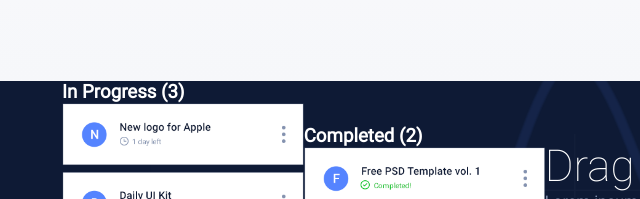
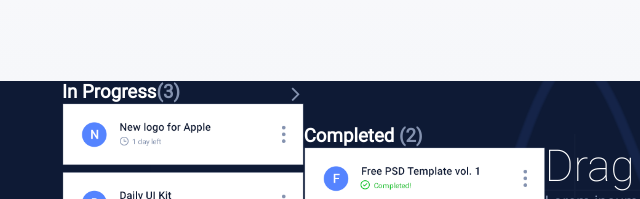
Before and after one commit to TIIvnderg0D/Templates.github.io, a plain HTML site: page Mercury/index.html in a window 1280 px wide. Shown: the part 2161-2360 px from the top of the page, 66-706 px from the left. Drawn offline with Linux system fonts and the light colour scheme.

Commit message:
Update index.html

```diff
--- a/Mercury/index.html
+++ b/Mercury/index.html
@@ -113,15 +113,15 @@
             <div class="drag wrapper">
                 <div class="items">
                     <div id="inP">
+                            <h3 class="legend" id="arrow-one">In Progress<div class="count">(3)</div></h3>
                         <ul>
-                            <h3 class="legend">In Progress (3)</h3>
                             <li class="itemimg"><img src="images/InProgress.png" alt="in progress items"></li>
                             <li class="itemimg"><img src="images/dragging.png" alt="dragging item image"> </li>
                             <img src="images/hand.png" alt="hand image">
                         </ul>
                     </div>
                     <div id="done">
-                        <h3 class="legend">Completed (2)</h3>
+                        <h3 class="legend">Completed <div class="count">(2)</div></h3>
                         <li class="itemimg"><img src="images/Done.png" alt="done items"></li>
                         <li>
                             <p>Drop here</p>
```
